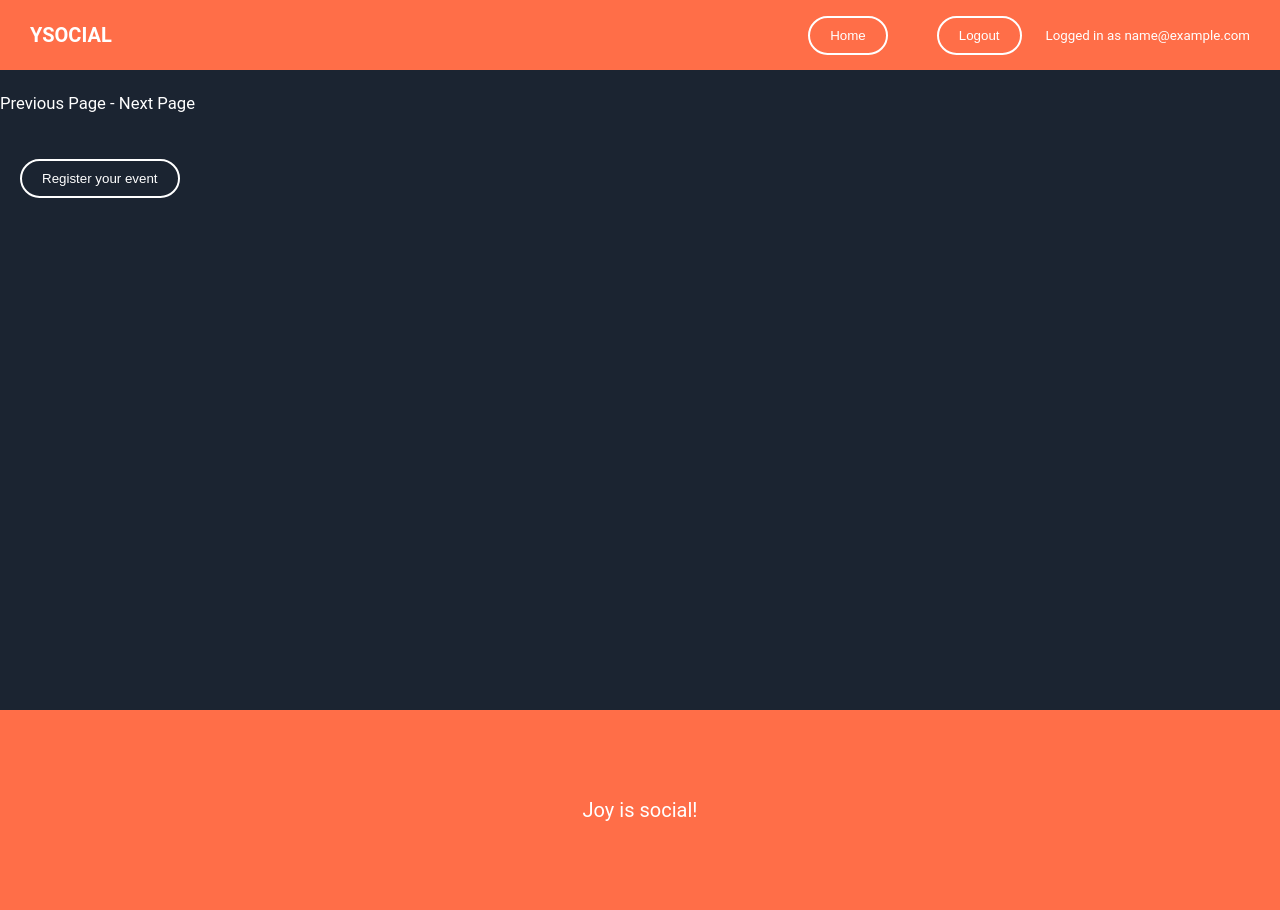
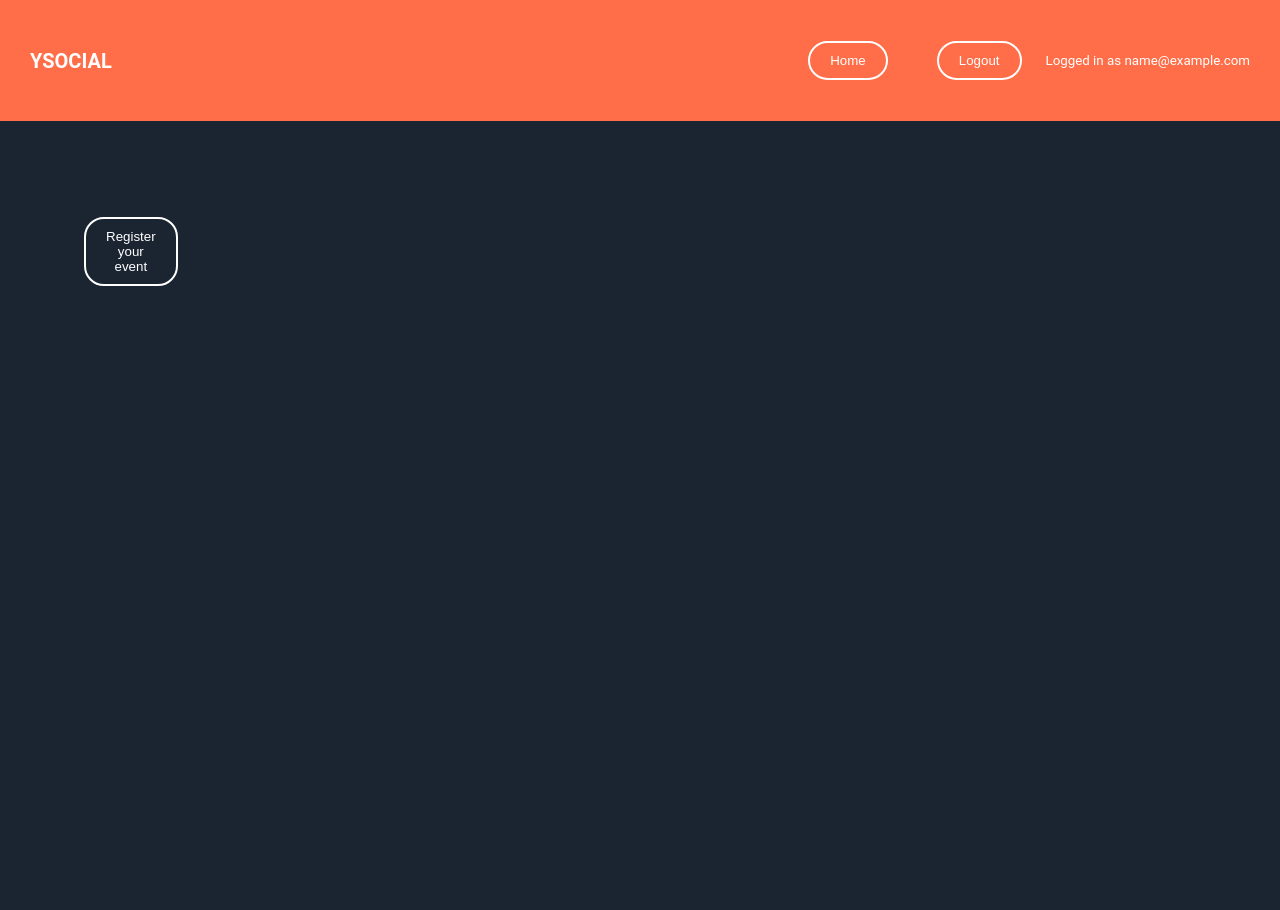
Before and after one commit to richardkirchner/YSOCIAL_dev, a Flask app: page /events in a window 1280 px wide. After the commit the page ends 286 px from the top, so only its background shows below. Run offline with Flask 3, Linux system fonts and the light colour scheme; the visitor is signed in with stand-in values (Sample User, id 1).

Commit message:
final update

```diff
--- a/app/static/css/main.css
+++ b/app/static/css/main.css
@@ -123,7 +123,7 @@
     width:100%;
     height:auto;
 }
-.eventclass{
+/* .eventclass{
     display: grid;
     grid-template-columns: repeat(3, 1fr);
     grid-auto-rows: minmax(150px, auto);
@@ -131,6 +131,23 @@
     max-width: 960px;
     margin: 0 auto;
     align-items: start;
+} */
+
+.eventclass {
+    display: flex;
+    flex-wrap: wrap;
+    margin-left: 5%;
+    margin-top: 4%;
+
+}
+
+.eventclass p {
+width: 33.33%;
+}
+
+.eventclass form,
+.eventclass button {
+display: inline-block;
 }
 
 @media screen and(max-width=600px){
@@ -160,6 +177,7 @@
     height: 500px;
     border-radius: 10px;
     overflow: hidden;
+    margin-top: 15%;
 }
 
 .slides{
--- a/app/templates/events.html
+++ b/app/templates/events.html
@@ -6,7 +6,6 @@
   />
 </head>
 <body>
-  <div id="content" class="page">
   <header>
     <h1>YSOCIAL</h1>
     <nav>
@@ -28,23 +27,23 @@
       </menu>
     </nav>
   </header>
-    <div class="">
+  <div class="main">
     <div class="eventclass">
 
       {% for event in events_pagination.items %}
-          <div>
-            <p>{{event.name}}</p>
-            <p>{{event.date}}</p>
-            <p>{{event.desc}}</p>
-          </div>
+
+        <p>{{event.name}}
+           {{event.date}}
+           {{event.desc}}
           <form method="POST" action="/register/delete">
             <input type="hidden" name="event_id" id="event_id" value="{{event.id}}">
             <button type="submit" value="submit">delete</button>
           </form>
           <button><a href="/edit_event/{{event.id}}" class="">edit</a></button>
+        </p>
       {%endfor%}
-      </div>
-        <nav>
+
+      <!-- <nav>
         <p>
           {% if events_pagination.prev_num %}
           <a href="{{url_for('events.events', page=events_pagination.pref_num) }}"
@@ -65,15 +64,11 @@
           </small>
           {% endif %}
         </p>
-        </nav>
+      </nav> -->
       <p>
-        <a href="{{ url_for('events/.post_events') }}"
-          ><button type="button">Register your event</button></a
-        >
+        <a href="{{ url_for('events/.post_events') }}"><button type="button">Register your event</button></a>
      </p>
     </div>
-    <div class="footer">
-      <p class="footer writing">Joy is social!</p>
   </div>
-  </div>
+
 </body>
```
Also changed, not shown: app/templates/register.html (+8 -0 lines), app/dev_database.db. Lines whose indentation alone changed are shown as unchanged.
